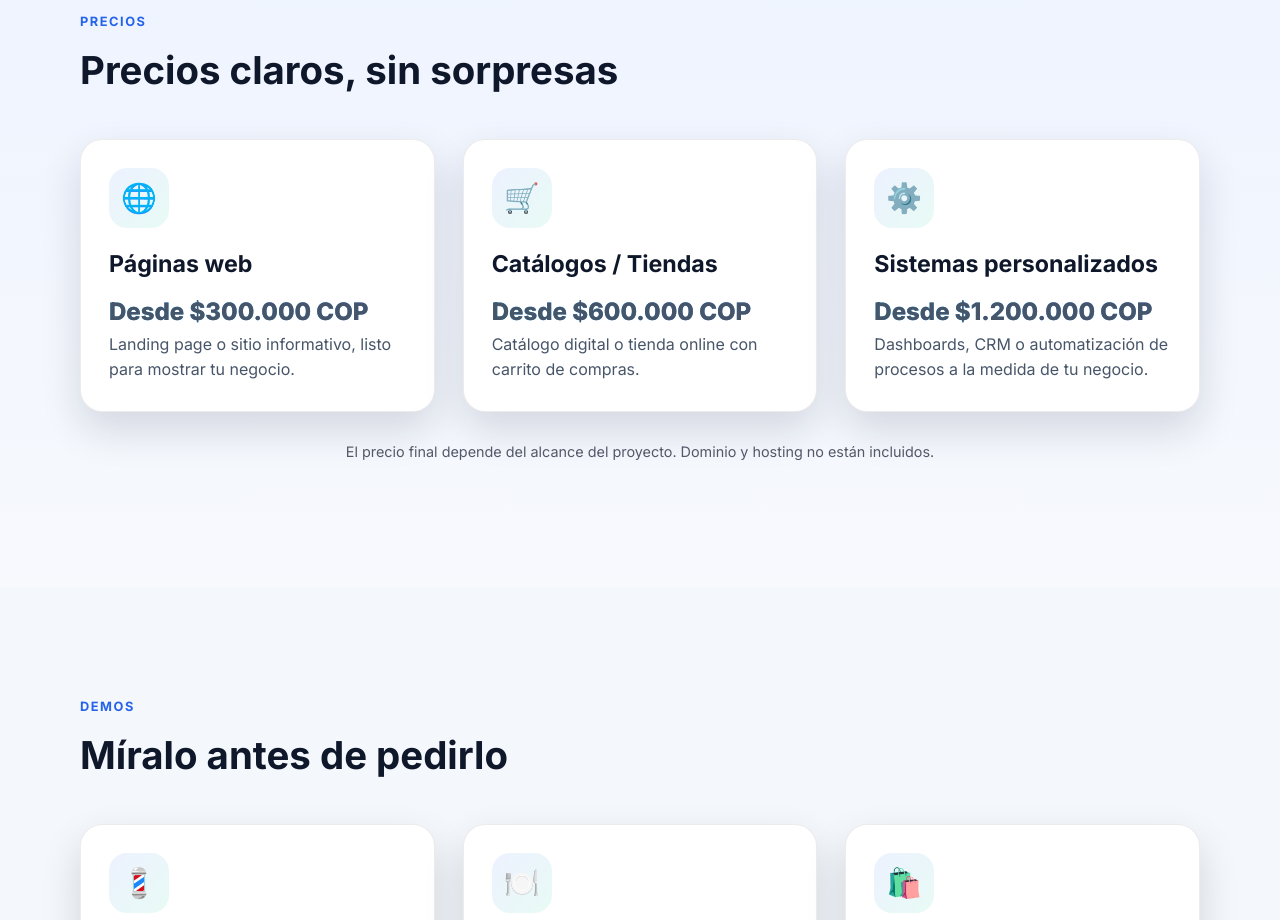
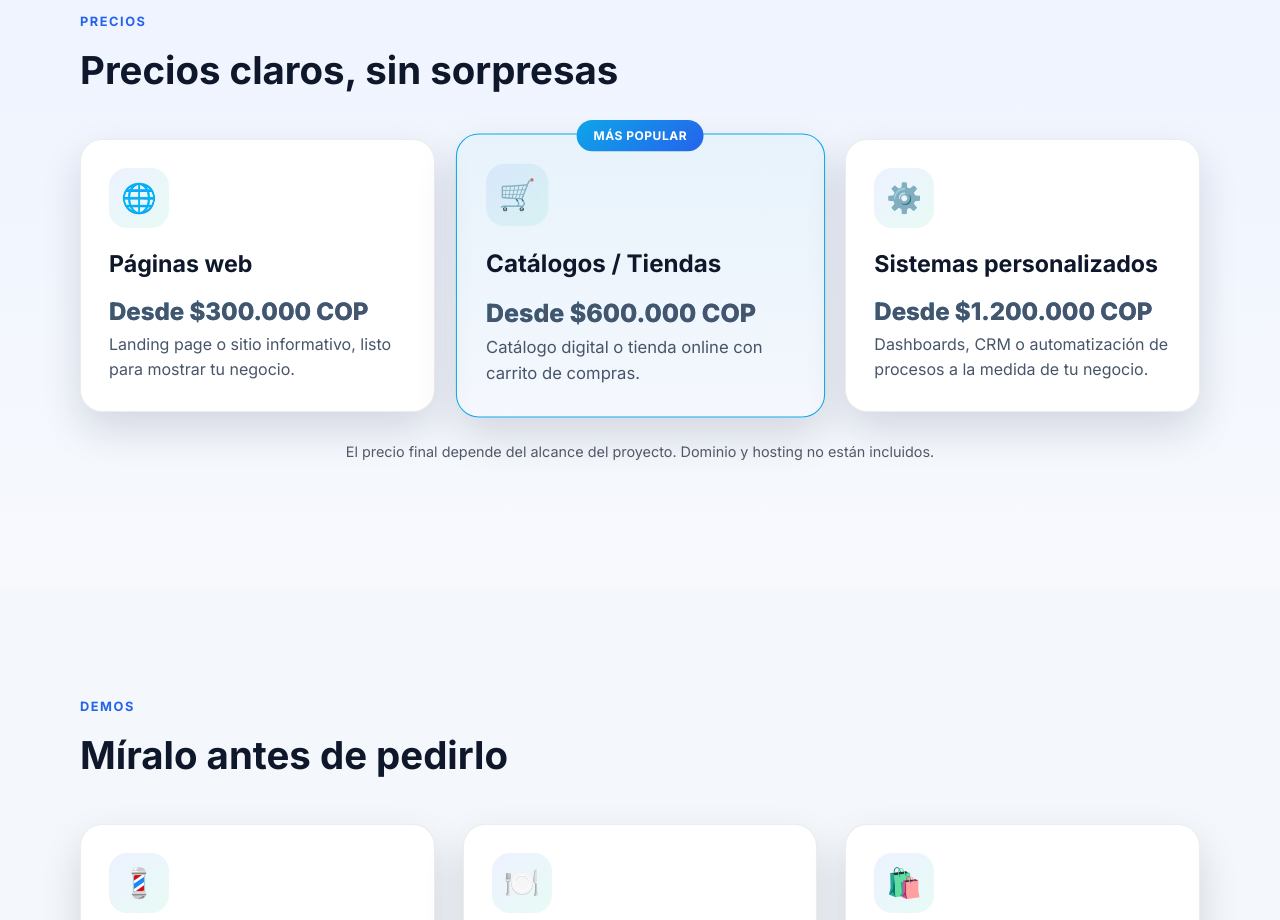
Before and after one commit to DanielPedreros/Monkey_y_DonK, a plain HTML site: page index.html in a window 1280 px wide. Shown: the part 1660-2580 px from the top of the page. Drawn offline with Linux system fonts and the light colour scheme.

Commit message:
Se mejoraron las tarjetas y el idioma

```diff
--- a/index.html
+++ b/index.html
@@ -164,7 +164,8 @@
               <p data-i18n="prices.web.text">Landing page or informational site, ready to show off your business.</p>
             </article>
 
-            <article class="service-card">
+            <article class="service-card featured">
+              <span class="popular-badge" data-i18n="prices.popular">Most popular</span>
               <div class="icon">🛒</div>
               <h3 data-i18n="prices.catalog.title">Catalogs / Stores</h3>
               <p class="price-tag" data-i18n="prices.catalog.amount">From $600.000 COP</p>
--- a/script.js
+++ b/script.js
@@ -57,6 +57,7 @@ const translations = {
     'prices.custom.amount': 'From $1.200.000 COP',
     'prices.custom.text': 'Dashboards, CRM or process automation tailored to your business.',
     'prices.note': 'Final price depends on project scope. Domain and hosting are not included.',
+    'prices.popular': 'Most popular',
     'portfolio.eyebrow': 'Portfolio',
     'portfolio.title': 'Dashboards and solutions already working',
     'about.eyebrow': 'About us',
@@ -157,6 +158,7 @@ const translations = {
     'prices.custom.amount': 'Desde $1.200.000 COP',
     'prices.custom.text': 'Dashboards, CRM o automatización de procesos a la medida de tu negocio.',
     'prices.note': 'El precio final depende del alcance del proyecto. Dominio y hosting no están incluidos.',
+    'prices.popular': 'Más popular',
     'portfolio.eyebrow': 'Portafolio',
     'portfolio.title': 'Dashboards y soluciones que ya están funcionando',
     'about.eyebrow': 'Sobre nosotros',
--- a/styles.css
+++ b/styles.css
@@ -986,6 +986,42 @@ button {
   font-size: 0.9rem;
 }
 
+#precios .service-card {
+  transition: transform 0.25s ease, box-shadow 0.25s ease, border-color 0.25s ease;
+  position: relative;
+}
+
+#precios .service-card:hover {
+  transform: translateY(-6px);
+  box-shadow: 0 16px 32px rgba(0, 0, 0, 0.28);
+}
+
+#precios .service-card.featured {
+  border: 1px solid var(--secondary);
+  background: linear-gradient(180deg, rgba(79, 209, 197, 0.06), rgba(255, 255, 255, 0.02));
+  transform: scale(1.04);
+}
+
+#precios .service-card.featured:hover {
+  transform: scale(1.04) translateY(-6px);
+}
+
+.popular-badge {
+  position: absolute;
+  top: -14px;
+  left: 50%;
+  transform: translateX(-50%);
+  background: linear-gradient(135deg, var(--secondary), var(--primary));
+  color: white;
+  font-size: 0.72rem;
+  font-weight: 700;
+  letter-spacing: 0.5px;
+  text-transform: uppercase;
+  padding: 6px 16px;
+  border-radius: 999px;
+  white-space: nowrap;
+}
+
 .footer-social {
   display: flex;
   gap: 16px;
```
